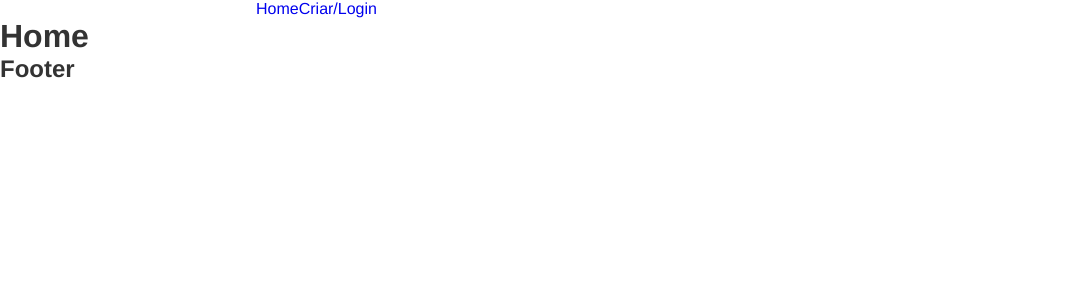
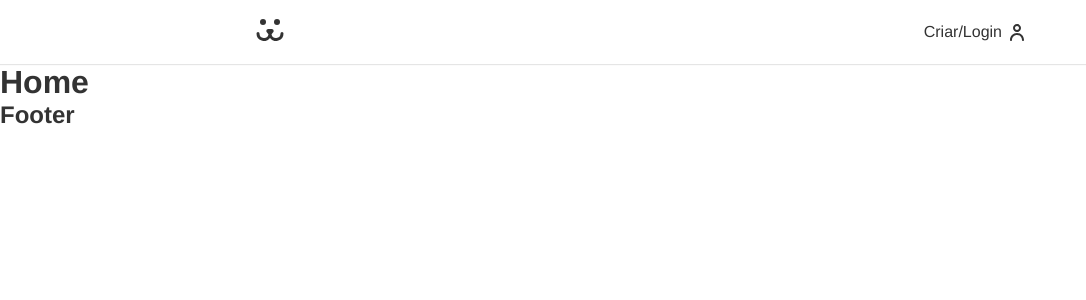
Before and after one commit to SttavoS/cats, a React (Vite) app: page / in a window 1280 px wide. Shown: the top 300 px of the page, without its empty margins (0-1086 px from the left). Built offline with nearby package versions, Linux system fonts and the light colour scheme.

Commit message:
finish Header component

```diff
--- a/src/assets/css/global.css
+++ b/src/assets/css/global.css
@@ -13,6 +13,7 @@
 body {
   color: var(--black);
   font-family: var(--type-first);
+  padding-top: 4rem;
 }
 
 ul, li {
--- a/src/components/layout/Header/Header.jsx
+++ b/src/components/layout/Header/Header.jsx
@@ -1,12 +1,17 @@
 import { Link } from 'react-router-dom';
 import styles from './Header.module.css';
+import CatsLogo from '../../../assets/icons/dogs.svg?react';
 
 const Header = () => {
   return (
-    <header>
-      <nav className="container">
-        <Link to="/">Home</Link>
-        <Link to="login">Criar/Login</Link>
+    <header className={styles.header}>
+      <nav className={`container ${styles.navigation}`}>
+        <Link to="/" className={styles.logo} aria-label="Cats | Home">
+          <CatsLogo />
+        </Link>
+        <Link to="login" className={styles.login}>
+          Criar/Login
+        </Link>
       </nav>
     </header>
   );
--- a/src/components/layout/Header/Header.module.css
+++ b/src/components/layout/Header/Header.module.css
@@ -0,0 +1,34 @@
+.header {
+  position: fixed;
+  top: 0;
+  z-index: 100;
+  background: #fff;
+  width: 100%;
+  box-shadow: 0 1px 1px rgba(0, 0, 0, 0.1);
+}
+
+.navigation {
+  display: flex;
+  justify-content: space-between;
+  align-items: center;
+  height: 4rem;
+}
+
+.logo {
+  padding: 0.5rem 0;
+}
+
+.login {
+  display: flex;
+  align-items: center;
+  color: var(--black);
+}
+
+.login::after {
+  content: '';
+  display: inline-block;
+  width: 14px;
+  height: 17px;
+  background: url('../../../assets/icons/usuario.svg') no-repeat center center;
+  margin-left: .5rem;
+}
```
